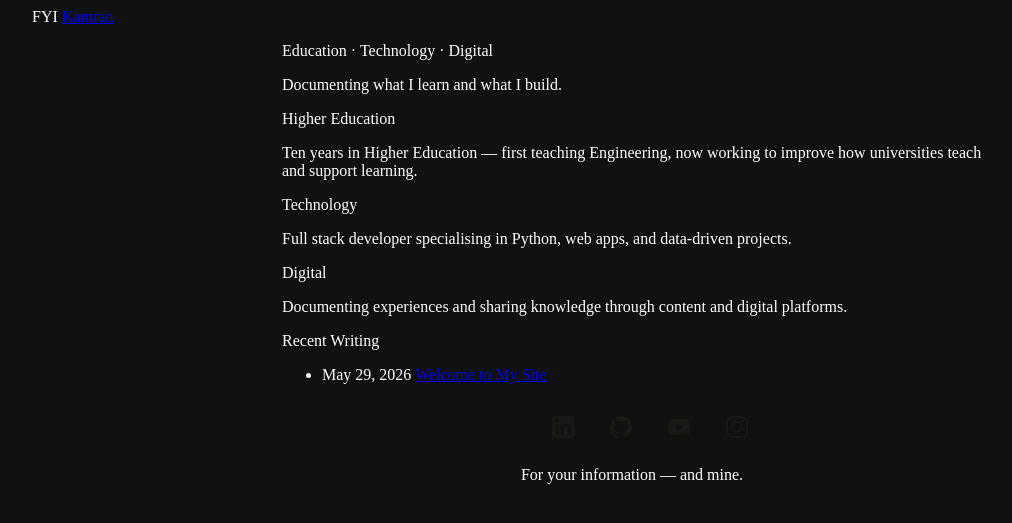
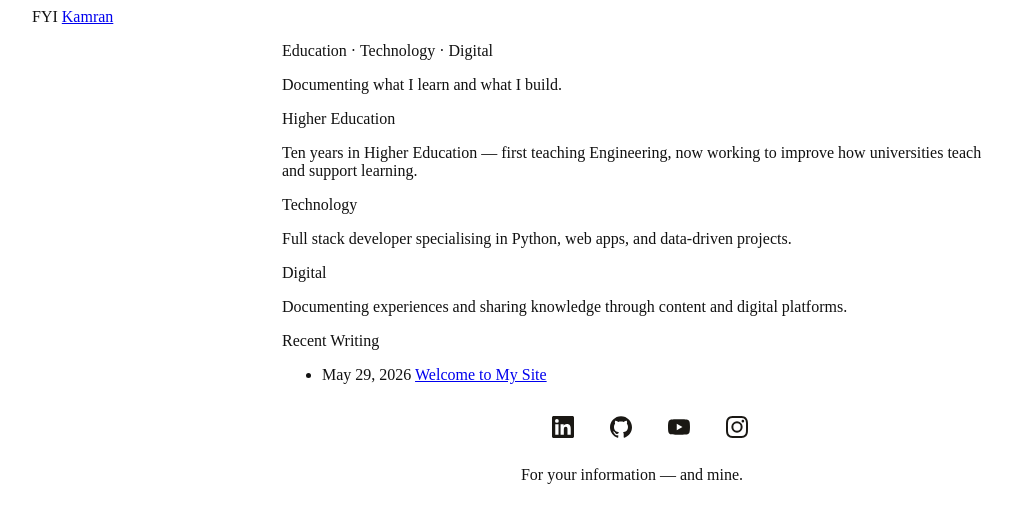
Before and after one commit to fyikamran/fyikamran.github.io, a Jekyll site: the page built from index.html, in a window 1280 px wide. Shown: the top 523 px of the page, without its empty margins (16-1028 px from the left). Built offline with Jekyll 4.4.1, drawn with Linux system fonts in a browser that asks for light colours; some web fonts are replaced.

Commit message:
Update styles.css

```diff
--- a/assets/css/styles.css
+++ b/assets/css/styles.css
@@ -10,8 +10,8 @@
 
 html, body {
   width: 100%;
-  background-color: #111;
-  color: #fff;
+  background-color: #fff;
+  color: #111;
 }
 
 .site-container {
```
